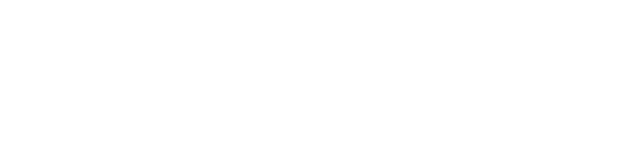
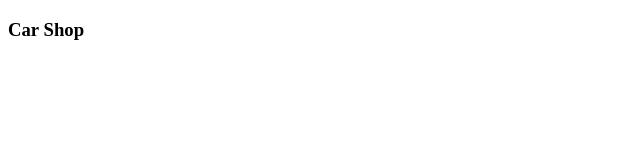
Before and after one commit to yukitolix12/animgasp, a plain HTML site: page index.html in a window 1280 px wide. Shown: the full height of the page, 0-640 px from the left. Drawn offline with Linux system fonts and the light colour scheme.

Commit message:
idを指定し、logo作成

```diff
--- a/index.html
+++ b/index.html
@@ -7,7 +7,9 @@
 </head>
 <body>
     <header>
-        <nav></nav>
+        <nav>
+            <h3 id="logo">Car Shop</h3>
+        </nav>
     </header>
 </body>
 </html>
```
